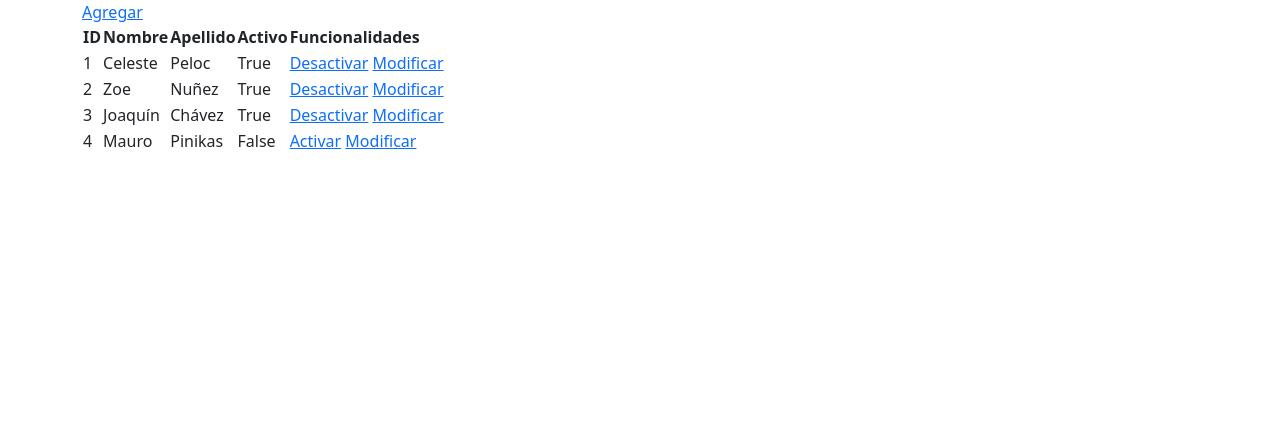
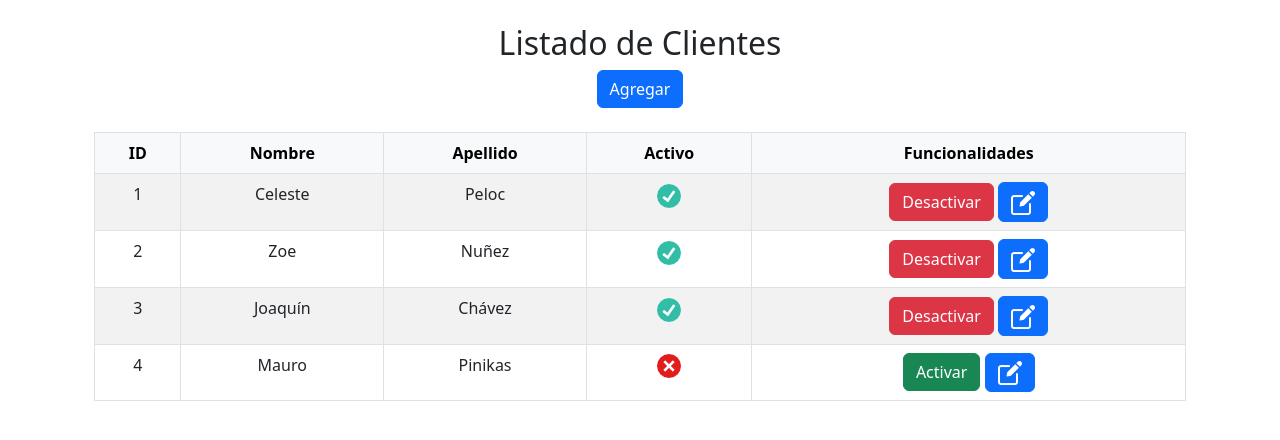
Before and after one commit to tomaslopezz/Caso-de-negocio-Django, a Django app: page /clientes/listar/ in a window 1280 px wide. Shown: the part 56-496 px from the top of the page. Run offline with Django 4.2, Linux system fonts and the light colour scheme; data comes from the database, SQL or seed files in the repository; some libraries are stand-ins or nearby versions.

Commit message:
Diseños modulo cliente

```diff
--- a/templates/base.html
+++ b/templates/base.html
@@ -1,5 +1,5 @@
 <!DOCTYPE html>
-<html lang="en">
+<html lang="es">
     <head>
         <meta charset="utf-8">
         <meta name="viewport" content="width=device-width, initial-scale=1">
@@ -30,8 +30,12 @@
             </div>
         </nav>
         <div class="container">
-            {% block content %}
-            {% endblock %}
+            <div class="container text-center">
+                <div class="col align-self-center">
+                {% block content %}
+                {% endblock %}
+                </div>
+            </div>
         </div>
     </body>
 </html>
--- a/templates/listar_clientes.html
+++ b/templates/listar_clientes.html
@@ -1,9 +1,10 @@
 {% extends 'base.html' %}
 
 {% block content %}
-    <a href="/clientes/agregar/">Agregar</a>
-    <table>
-        <thead>
+    <h2 class="mt-4">Listado de Clientes</h2>
+    <a type="button" class="btn btn-primary mb-4" href="/clientes/agregar/">Agregar</a>
+    <table class="table table-striped table-bordered">
+        <thead class="table-light">
             <tr>
                 <th>ID</th>
                 <th>Nombre</th>
@@ -18,15 +19,23 @@
                     <td>{{ cliente.id }}</td>
                     <td>{{ cliente.nombre }}</td>
                     <td>{{ cliente.apellido }}</td>
-                    <td>{{ cliente.activo }}</td>
-                    <td>
-                        {% if cliente.activo %}
-                            <a href="{{ '/clientes/desactivar' }}/{{ cliente.id }}">Desactivar</a>
-                        {% else %}
-                            <a href="{{ '/clientes/activar' }}/{{ cliente.id }}">Activar</a>
-                        {% endif %}
-                            <a href="{{ '/clientes/modificar' }}/{{ cliente.id }}">Modificar</a>
-                    </td>
+                    {% if cliente.activo %}
+                        <td><img src="{{ static('images/check.png') }}"></td>
+                        <td>
+                            <a type="button" class="btn btn-danger" href="{{ '/clientes/desactivar' }}/{{ cliente.id }}">Desactivar</a>
+                            <a type="button" class="btn btn-primary" href="{{ '/clientes/modificar' }}/{{ cliente.id }}">
+                                <img src="{{ static('images/edit.png') }}">
+                            </a>
+                        </td>
+                    {% else %}
+                        <td><img src="{{ static('images/multiply.png') }}"></td>
+                        <td>
+                            <a type="button" class="btn btn-success" href="{{ '/clientes/activar' }}/{{ cliente.id }}">Activar</a>
+                            <a type="button" class="btn btn-primary" href="{{ '/clientes/modificar' }}/{{ cliente.id }}">
+                                <img src="{{ static('images/edit.png') }}">
+                            </a>
+                        </td>
+                    {% endif %}
                 </tr>
             {% endfor %}
         </tbody>
```
Also changed, not shown: templates/agregar_cliente.html (+8 -6 lines), templates/avisos.html (+5 -5 lines), templates/modificar_cliente.html (+8 -6 lines), static/images/check.png (added), static/images/edit.png (added), static/images/multiply.png (added).
